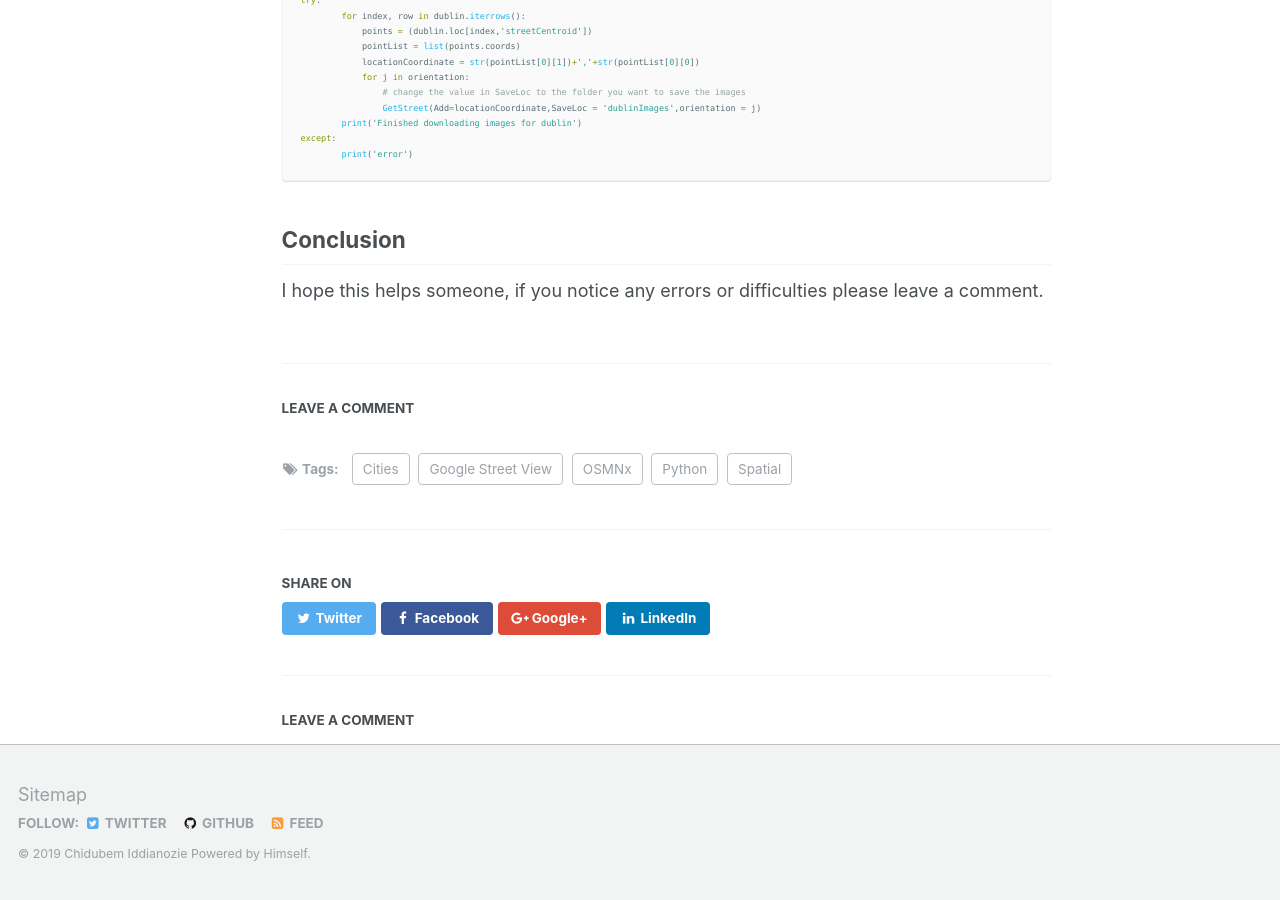
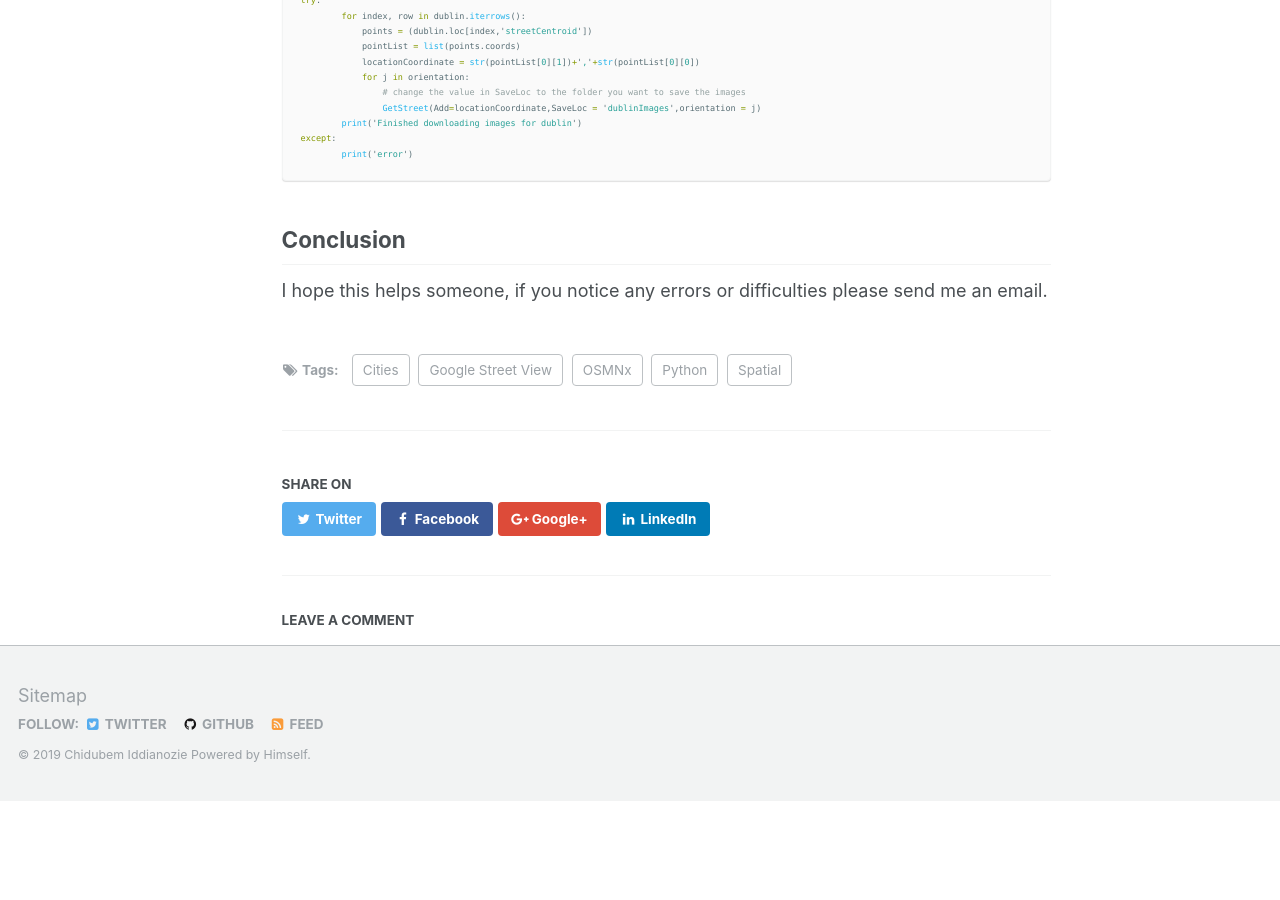
Before and after one commit to chiddianozie/chidubem-iddianozie, a Jekyll site: the page built from _posts/2018-01-31-fetching-google-street-view-images-of-any-location-with-osmnx-and-python.md, in a window 1280 px wide and 900 px high, scrolled down 2729 px. Built offline with Jekyll 4.4.1, drawn with Linux system fonts in a browser that asks for light colours; after the commit the page ends 3530 px from its top, so only the background shows below that; part of the change alters nothing that is shown.

Commit message:
debug disqus issue

```diff
--- a/_posts/2018-01-31-fetching-google-street-view-images-of-any-location-with-osmnx-and-python.md
+++ b/_posts/2018-01-31-fetching-google-street-view-images-of-any-location-with-osmnx-and-python.md
@@ -10,26 +10,7 @@ tags:
   - Spatial
 comments: true
 ---
-{% if page.comments %}
-<div id="disqus_thread"></div>
-<script>
 
-/**
-*  RECOMMENDED CONFIGURATION VARIABLES: EDIT AND UNCOMMENT THE SECTION BELOW TO INSERT DYNAMIC VALUES FROM YOUR PLATFORM OR CMS.
-*  LEARN WHY DEFINING THESE VARIABLES IS IMPORTANT: https://disqus.com/admin/universalcode/#configuration-variables*/
-
-var disqus_config = 'chidubemiddianozie.disqus.com';
-
-(function() { // DON'T EDIT BELOW THIS LINE
-var d = document, s = d.createElement('script');
-s.src = 'https://chidubemiddianozie.disqus.com/embed.js';
-s.setAttribute('data-timestamp', +new Date());
-(d.head || d.body).appendChild(s);
-})();
-</script>
-<noscript>Please enable JavaScript to view the <a href="https://disqus.com/?ref_noscript">comments powered by Disqus.</a></noscript>
-
-{% endif %}
 
 In this post, i will describe how to collect Google Street view images of any location with OSMNx. For the tutorial, you will need OSMNx and access to Google Street View. If you have a working installation of OSMNx and have accessed the Google Street View api before, skip to `Implementation` or to the GitHub [repo](https://github.com/Notable1/FetchingStreetViewImagesWithOSMNx/) for the code.
 
@@ -122,7 +103,4 @@ except:
 
 ## Conclusion
 
-I hope this helps someone, if you notice any errors or difficulties please leave a comment.
-
-{% include disqus.html %}
-{% include comments.html %}
+I hope this helps someone, if you notice any errors or difficulties please send me an email.
```
